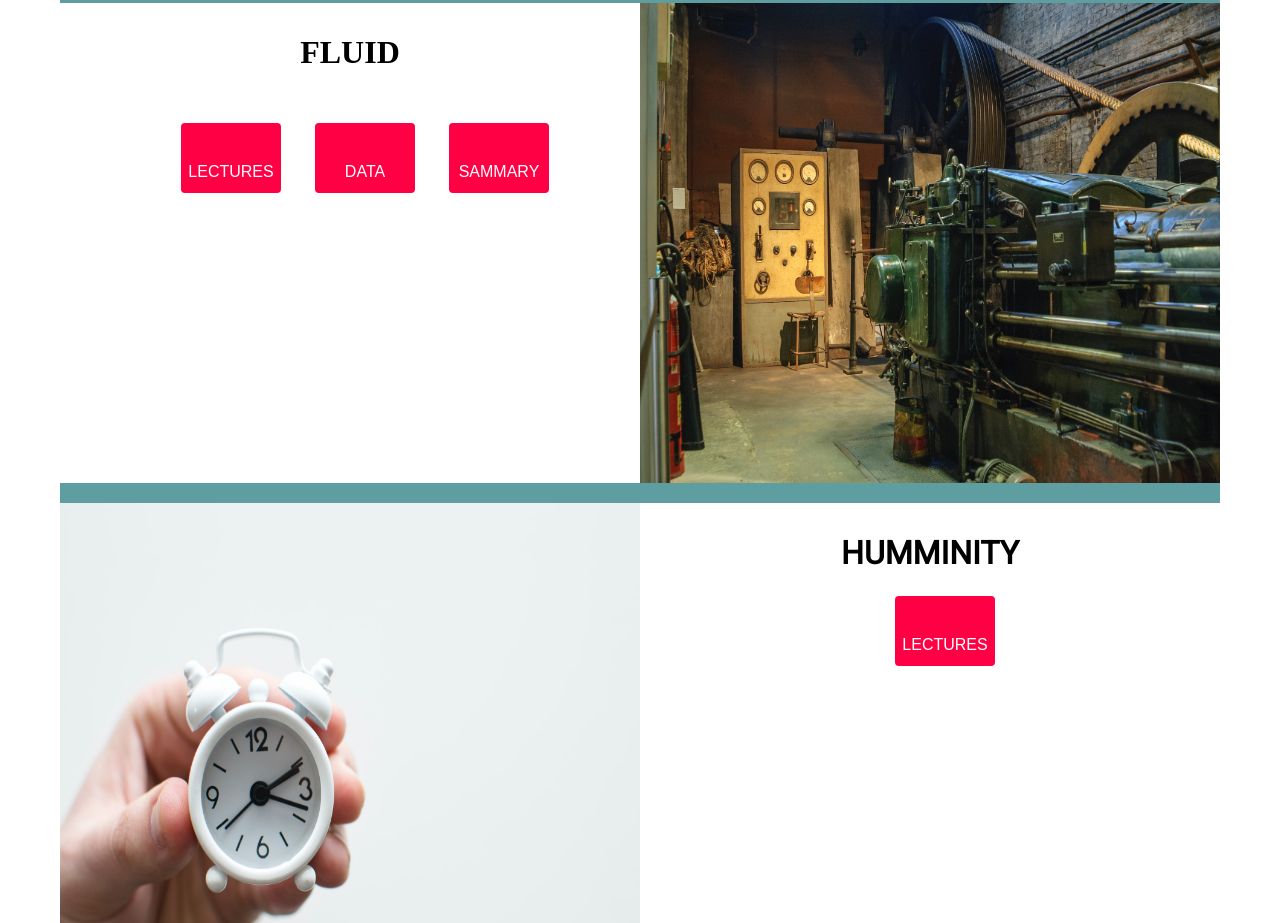
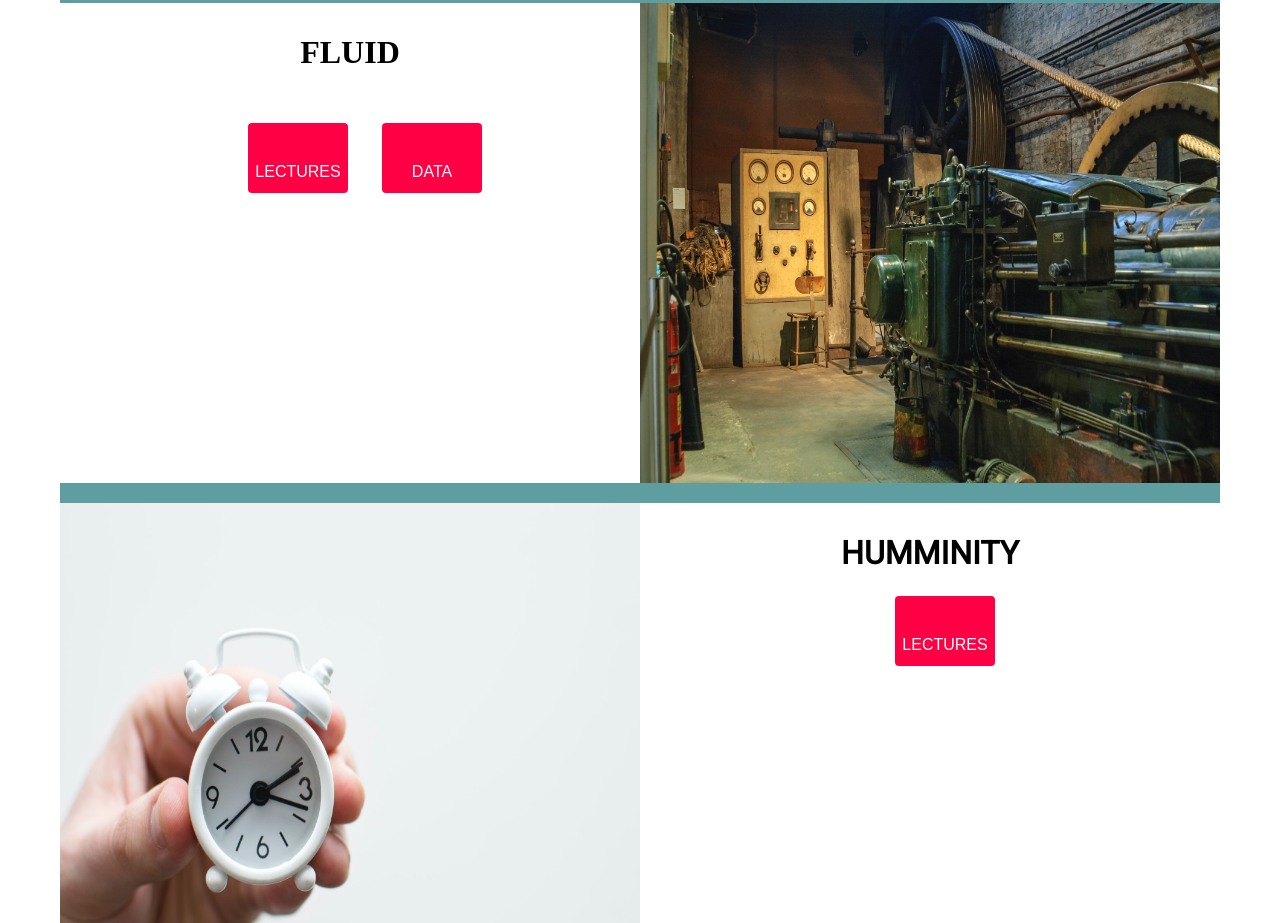
Before and after one commit to ahmed-H20/c_web, a plain HTML site: page index.html in a window 1280 px wide. Shown: the part 3297-4220 px from the top of the page. Drawn offline with Linux system fonts and the light colour scheme.

Commit message:
Update index.html

```diff
--- a/index.html
+++ b/index.html
@@ -103,7 +103,7 @@
                     <h1>FLUID</h1>
                     <a href="fluid/lectures.html"><button style="margin-top: 2px;" class="btn-1">LECTURES</button></a>
                     <a href="https://drive.google.com/drive/folders/1iq6Fz19hBNItTTV8c4r72G-C4iAMZe2f?usp=sharing"><button>DATA</button></a>
-                    <button>SAMMARY</button>
+
                 </div>
             </div>
 
```
